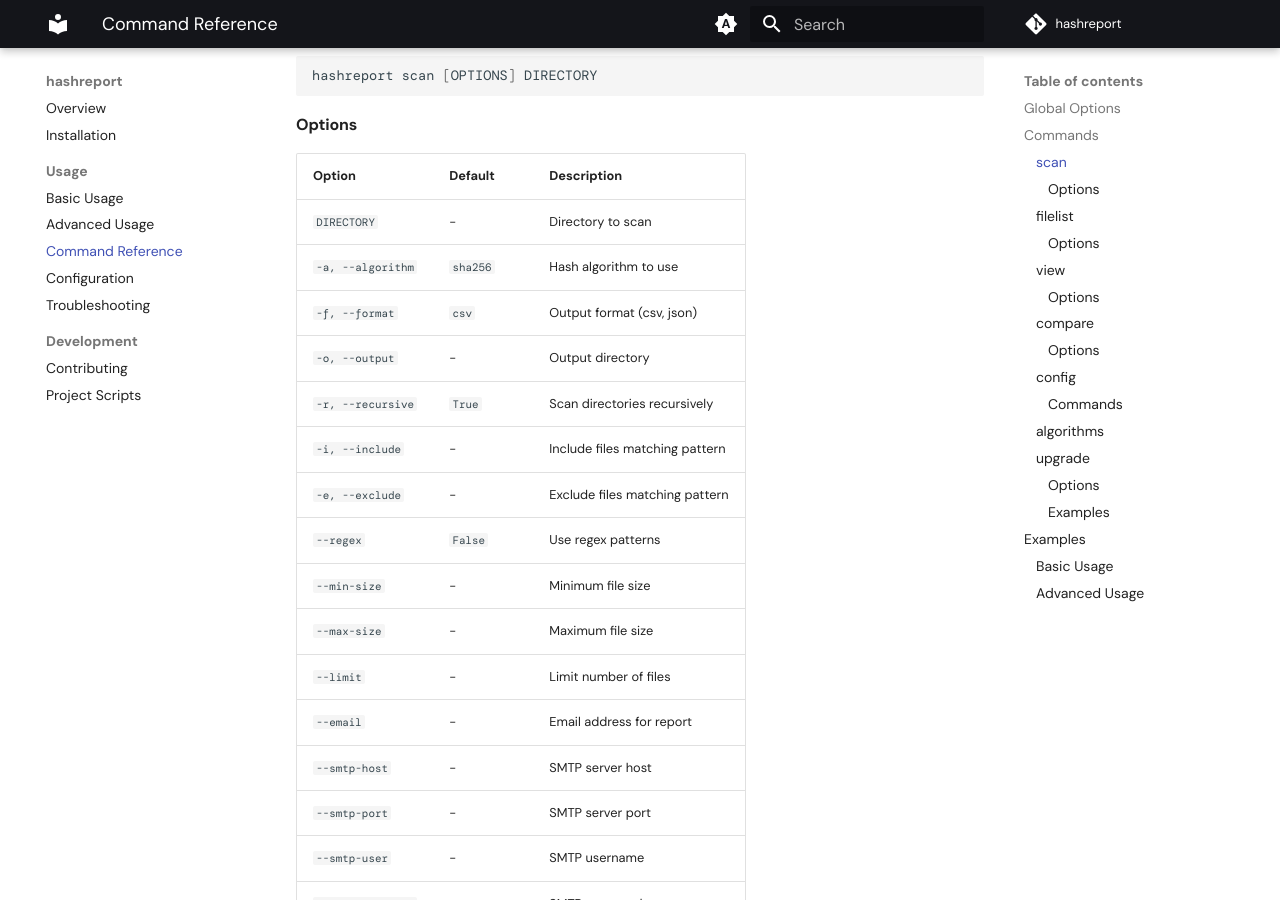
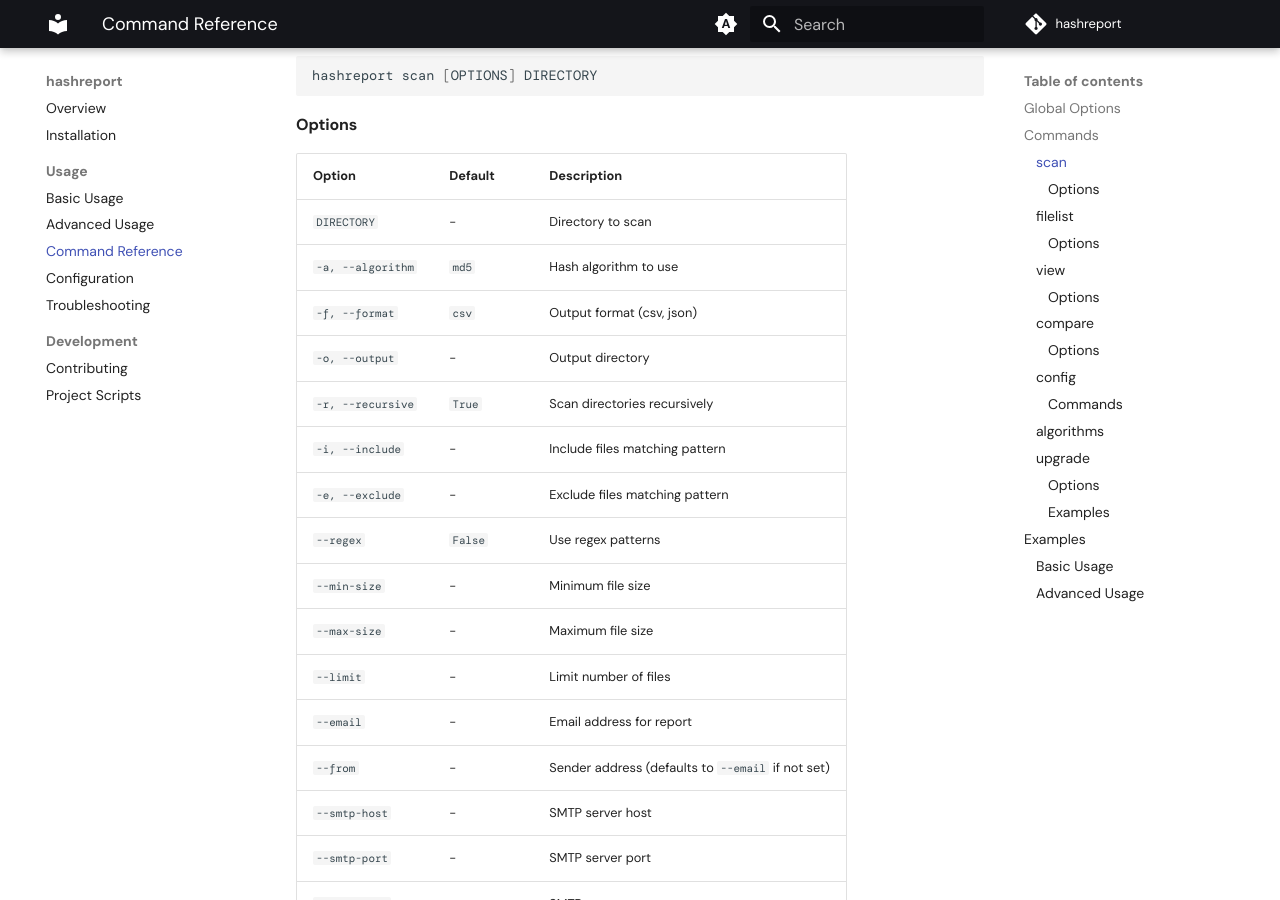
Before and after one commit to madebyjake/hashreport, an MkDocs documentation site: the page built from docs/commands.md, in a window 1280 px wide and 900 px high, scrolled down 572 px. Built offline with MkDocs 1.6.1 and Material for MkDocs 9.7.7, drawn with Linux system fonts in a browser that asks for light colours; some web fonts are replaced; comment, search, counter and statistics services are not loaded; the version menu is left out.

Commit message:
docs: update scan command docs
- Added the `--from` option to the documentation for email reporting, allowing users to specify the sender's email address.

```diff
--- a/docs/commands.md
+++ b/docs/commands.md
@@ -24,7 +24,7 @@
 | Option | Default | Description |
 |--------|---------|-------------|
 | `DIRECTORY` | - | Directory to scan |
-| `-a, --algorithm` | `sha256` | Hash algorithm to use |
+| `-a, --algorithm` | `md5` | Hash algorithm to use |
 | `-f, --format` | `csv` | Output format (csv, json) |
 | `-o, --output` | - | Output directory |
 | `-r, --recursive` | `True` | Scan directories recursively |
@@ -35,6 +35,7 @@
 | `--max-size` | - | Maximum file size |
 | `--limit` | - | Limit number of files |
 | `--email` | - | Email address for report |
+| `--from` | - | Sender address (defaults to `--email` if not set) |
 | `--smtp-host` | - | SMTP server host |
 | `--smtp-port` | - | SMTP server port |
 | `--smtp-user` | - | SMTP username |
```
